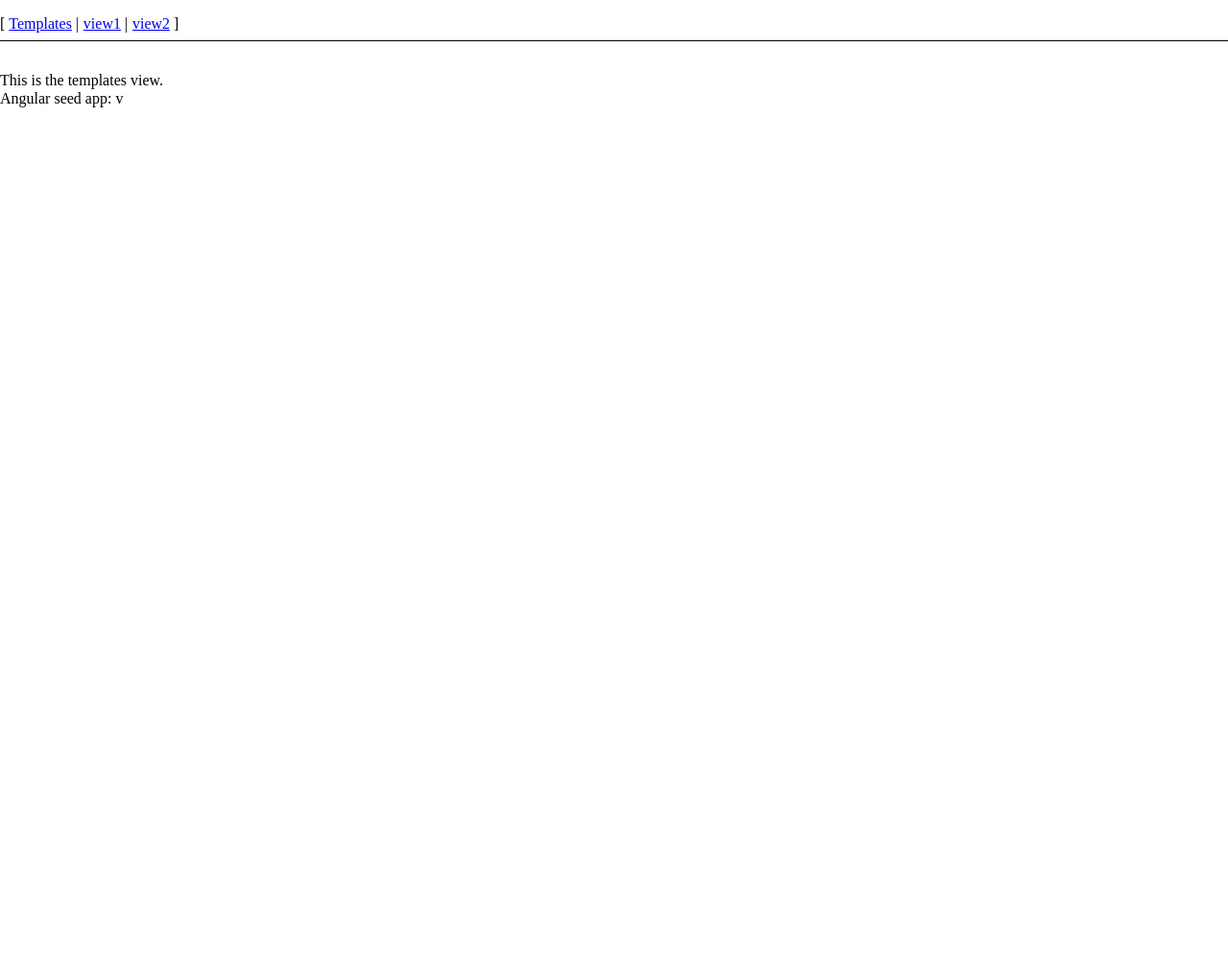
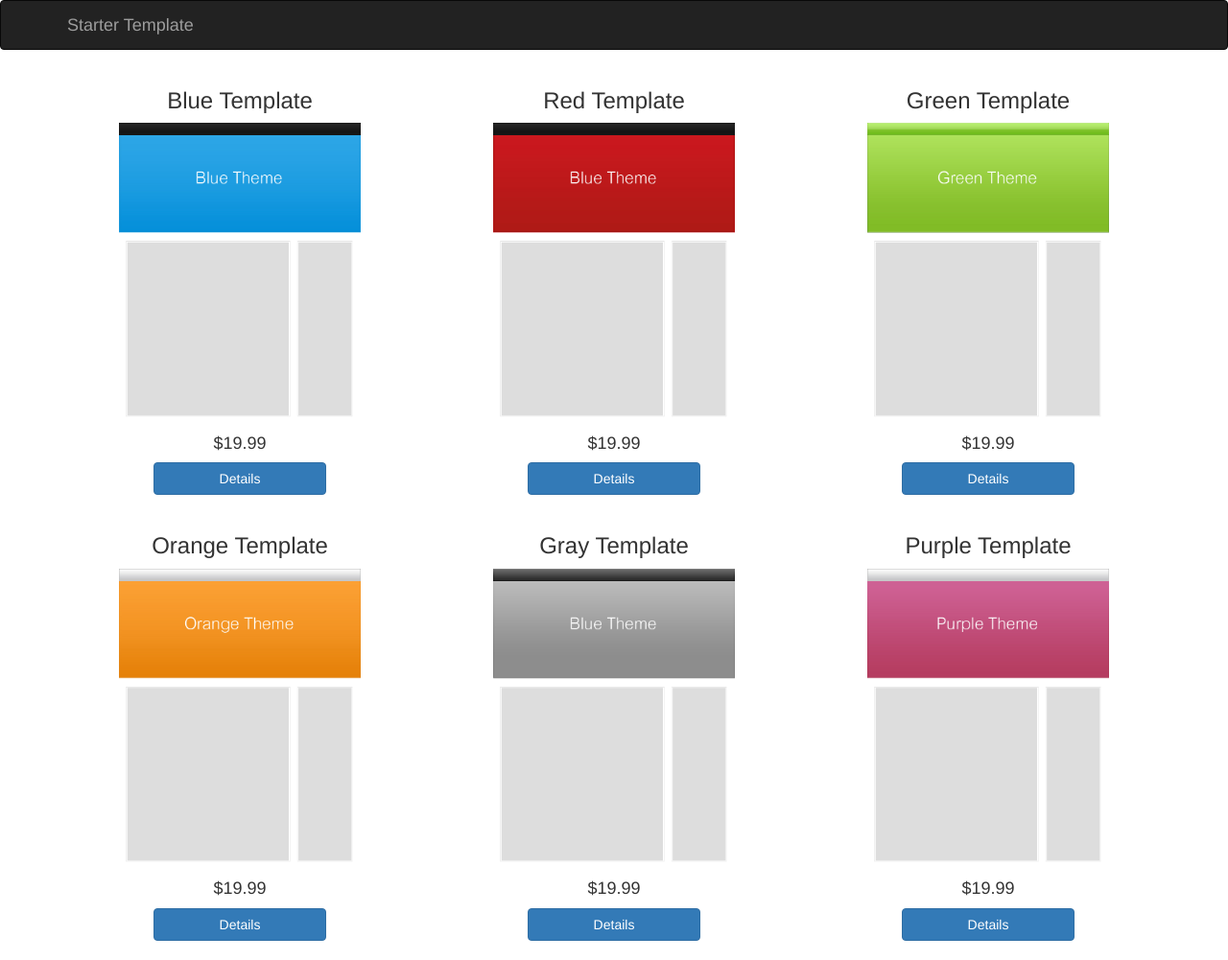
Before and after one commit to mikeover/angularjs-templates-store, a website: page app/index.html at #/templates in a window 1280 px wide. Shown: the whole page at 96% size. Before the commit the page ends 800 px from the top, so only its background shows below. Drawn offline with nearby package versions, Linux system fonts and the light colour scheme; some packages are replaced by stand-ins of ours.

Commit message:
Add bootstrap with bower with 'bower install bootstrap', add bootstrap for templates and template details page with additional route

```diff
--- a/app/app.css
+++ b/app/app.css
@@ -28,3 +28,22 @@
   content: "";
   padding: 0;
 }
+
+.img-full {
+    width: 100%;
+}
+
+.templates {
+    text-align: center;
+}
+.templates img {
+    width: 70%;
+}
+.templates a {
+    width: 50%;
+    text-align: center;
+    margin: auto;
+}
+.templates .col-md-4 {
+    margin-bottom: 20px;
+}
--- a/app/index.html
+++ b/app/index.html
@@ -1,37 +1,42 @@
 <!DOCTYPE html>
-<!--[if lt IE 7]>      <html lang="en" ng-app="templateStore" class="no-js lt-ie9 lt-ie8 lt-ie7"> <![endif]-->
-<!--[if IE 7]>         <html lang="en" ng-app="templateStore" class="no-js lt-ie9 lt-ie8"> <![endif]-->
-<!--[if IE 8]>         <html lang="en" ng-app="templateStore" class="no-js lt-ie9"> <![endif]-->
-<!--[if gt IE 8]><!--> <html lang="en" ng-app="templateStore" class="no-js"> <!--<![endif]-->
+<html lang="en" ng-app="templateStore">
   <head>
     <meta charset="utf-8">
     <meta http-equiv="X-UA-Compatible" content="IE=edge">
+    <meta name="viewport" content="width=device-width, initial-scale=1">
+
     <title>Template Store</title>
-  <meta name="description" content="">
-  <meta name="viewport" content="width=device-width, initial-scale=1">
-  <link rel="stylesheet" href="bower_components/html5-boilerplate/dist/css/normalize.css">
-  <link rel="stylesheet" href="bower_components/html5-boilerplate/dist/css/main.css">
+
+    <!-- Bootstrap core CSS -->
+    <link href="bower_components/bootstrap/dist/css/bootstrap.min.css" rel="stylesheet">
     <link rel="stylesheet" href="app.css">
-  <script src="bower_components/html5-boilerplate/dist/js/vendor/modernizr-2.8.3.min.js"></script>
+
   </head>
+
   <body>
-  <ul class="menu">
-    <li><a href="#/templates">Templates</a></li>
-    <li><a href="#/view1">view1</a></li>
-    <li><a href="#/view2">view2</a></li>
-  </ul>
+    <nav class="navbar navbar-inverse">
+      <div class="container">
+        <div class="navbar-header">
+          <button type="button" class="navbar-toggle collapsed" data-toggle="collapse" data-target="#navbar" aria-expanded="false" aria-controls="navbar">
+            <span class="sr-only">Toggle navigation</span>
+            <span class="icon-bar"></span>
+            <span class="icon-bar"></span>
+            <span class="icon-bar"></span>
+          </button>
+          <a class="navbar-brand" href="#/templates">Starter Template</a>
+        </div>
+      </div>
+    </nav>
 
-  <!--[if lt IE 7]>
-      <p class="browsehappy">You are using an <strong>outdated</strong> browser. Please <a href="http://browsehappy.com/">upgrade your browser</a> to improve your experience.</p>
-  <![endif]-->
+    <div class="container">
 
-  <div ng-view></div>
+      <div ng-view>
+      </div>
 
-  <div>Angular seed app: v<span app-version></span></div>
+    </div><!-- /.container -->
 
-  <!-- In production use:
-  <script src="//ajax.googleapis.com/ajax/libs/angularjs/x.x.x/angular.min.js"></script>
-  -->
+    <script src="https://ajax.googleapis.com/ajax/libs/jquery/1.11.3/jquery.min.js"></script>
+    <script src="bower_components/bootstrap/dist/js/bootstrap.min.js"></script>
     <script src="bower_components/angular/angular.js"></script>
     <script src="bower_components/angular-route/angular-route.js"></script>
     <script src="app.js"></script>
--- a/app/templates/templates.html
+++ b/app/templates/templates.html
@@ -1 +1,38 @@
-This is the templates view.
+<div class="row templates">
+    <div class="col-md-4">
+        <h3>Blue Template</h3>
+        <img src="img/blue.jpg"/>
+        <h4>$19.99</h4>
+        <a class="btn btn-primary btn-block" href="#/templates/1">Details</a>
+    </div>
+    <div class="col-md-4">
+        <h3>Red Template</h3>
+        <img src="img/red.jpg"/>
+        <h4>$19.99</h4>
+        <a class="btn btn-primary btn-block" href="#/templates/1">Details</a>
+    </div>
+    <div class="col-md-4">
+        <h3>Green Template</h3>
+        <img src="img/green.jpg"/>
+        <h4>$19.99</h4>
+        <a class="btn btn-primary btn-block" href="#/templates/1">Details</a>
+    </div>
+    <div class="col-md-4">
+        <h3>Orange Template</h3>
+        <img src="img/orange.jpg"/>
+        <h4>$19.99</h4>
+        <a class="btn btn-primary btn-block" href="#/templates/1">Details</a>
+    </div>
+    <div class="col-md-4">
+        <h3>Gray Template</h3>
+        <img src="img/gray.jpg"/>
+        <h4>$19.99</h4>
+        <a class="btn btn-primary btn-block" href="#/templates/1">Details</a>
+    </div>
+    <div class="col-md-4">
+        <h3>Purple Template</h3>
+        <img src="img/purple.jpg"/>
+        <h4>$19.99</h4>
+        <a class="btn btn-primary btn-block" href="#/templates/1">Details</a>
+    </div>
+</div>
--- a/app/templates/templates.js
+++ b/app/templates/templates.js
@@ -5,10 +5,18 @@ angular.module('templateStore.templates', ['ngRoute'])
         .when('/templates', {
             templateUrl: 'templates/templates.html',
             controller: 'TemplatesCtrl'
+        })
+        .when('/templates/:templateId', {
+            templateUrl: 'templates/template-details.html',
+            controller: 'TemplateDetailsCtrl'
         });
 }])
 
 .controller('TemplatesCtrl', ['$scope', function($scope) {
     console.log('TemplatesCtrl Init');
     console.log($scope);
+}])
+
+.controller('TemplateDetailsCtrl', ['$scope', function($scope) {
+
 }]);
```
Also changed, not shown: app/templates/template-details.html (added, +13 -0 lines), app/img/blue.jpg (added), app/img/blue2.jpg (added), app/img/blue3.jpg (added), app/img/blue4.jpg (added), app/img/blue5.jpg (added), app/img/gray.jpg (added), app/img/green.jpg (added), app/img/orange.jpg (added), app/img/purple.jpg (added), app/img/red.jpg (added), 1 other file. Lines whose indentation alone changed are shown as unchanged.
